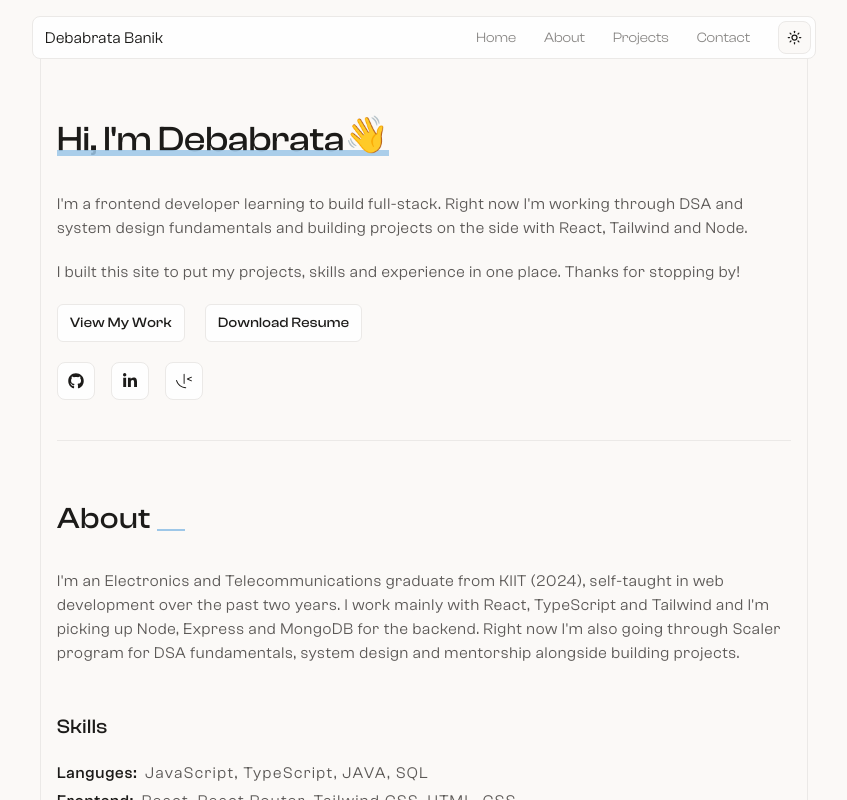
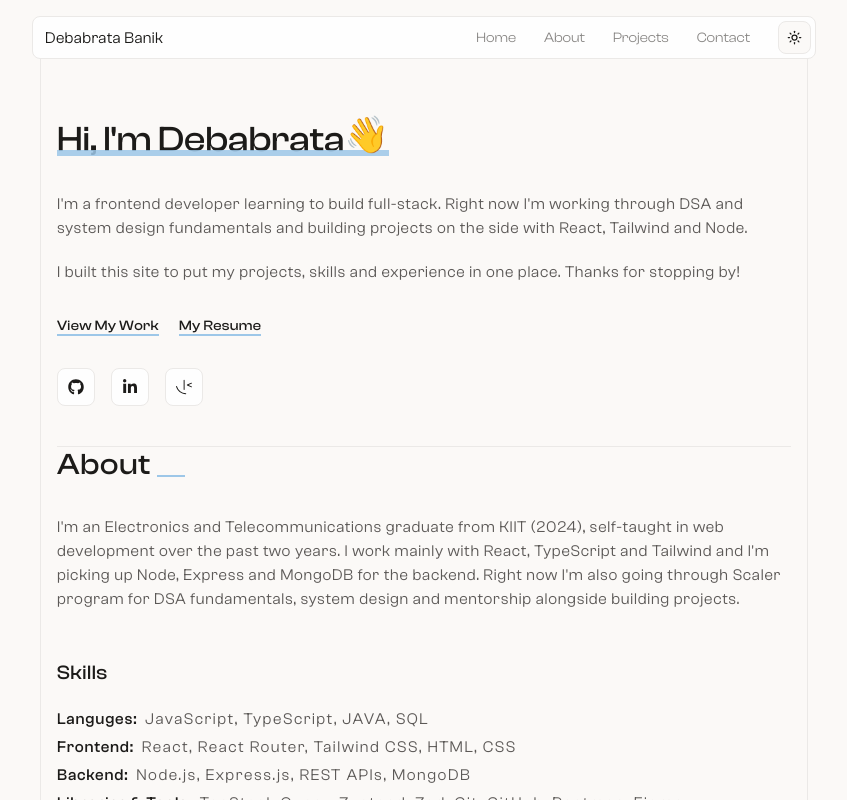
Before and after one commit to DebabrataBanik/Portfolio, a React (Vite) app: page / in a window 1280 px wide. Shown: the top 800 px of the page, without its empty margins (216-1063 px from the left). Built offline with nearby package versions, Linux system fonts and the light colour scheme.

Commit message:
style: adjust padding and update cta styling

```diff
--- a/src/components/Home.tsx
+++ b/src/components/Home.tsx
@@ -3,7 +3,7 @@ import { SiFrontendmentor } from "react-icons/si";
 
 const Home = () => {
   return (
-    <section id="home" className="py-15 pt-30">
+    <section id="home" className="py-10 pt-30 border-b border-b-border">
       <h1 className="font-heading text-4xl font-medium mb-8 relative">
         Hi, I'm Debabrata <span className="absolute z-10 bottom-1">👋</span>
         <span className="absolute bottom-1 opacity-85 left-0 w-83 h-1.5 bg-accent"></span>
@@ -17,7 +17,7 @@ const Home = () => {
         I built this site to put my projects, skills and experience in one
         place. Thanks for stopping by!
       </p>
-      <div className="flex gap-5 font-medium">
+      <div className="flex gap-5 font-medium my-8">
         <a href="#projects" className="cta">
           View My Work
         </a>
@@ -27,10 +27,10 @@ const Home = () => {
           rel="noopener noreferrer"
           className="cta"
         >
-          Download Resume
+          My Resume
         </a>
       </div>
-      <div className="flex items-center gap-4 pb-10 border-b border-b-border">
+      <div className="flex items-center gap-4">
         <a
           className="cta-links"
           aria-label="GitHub"
--- a/src/index.css
+++ b/src/index.css
@@ -57,7 +57,7 @@
   }
 
   .cta {
-    @apply p-2 px-3 my-5 font-heading tracking-wide text-sm bg-surface border border-border rounded-md cursor-pointer hover:text-accent transition-colors duration-300;
+    @apply relative font-heading tracking-wide text-sm cursor-pointer hover:text-accent transition-colors duration-300 before:absolute before:bottom-0 before:left-0 before:h-0.5 before:w-full before:bg-accent;
   }
 
   .cta-links {
```
